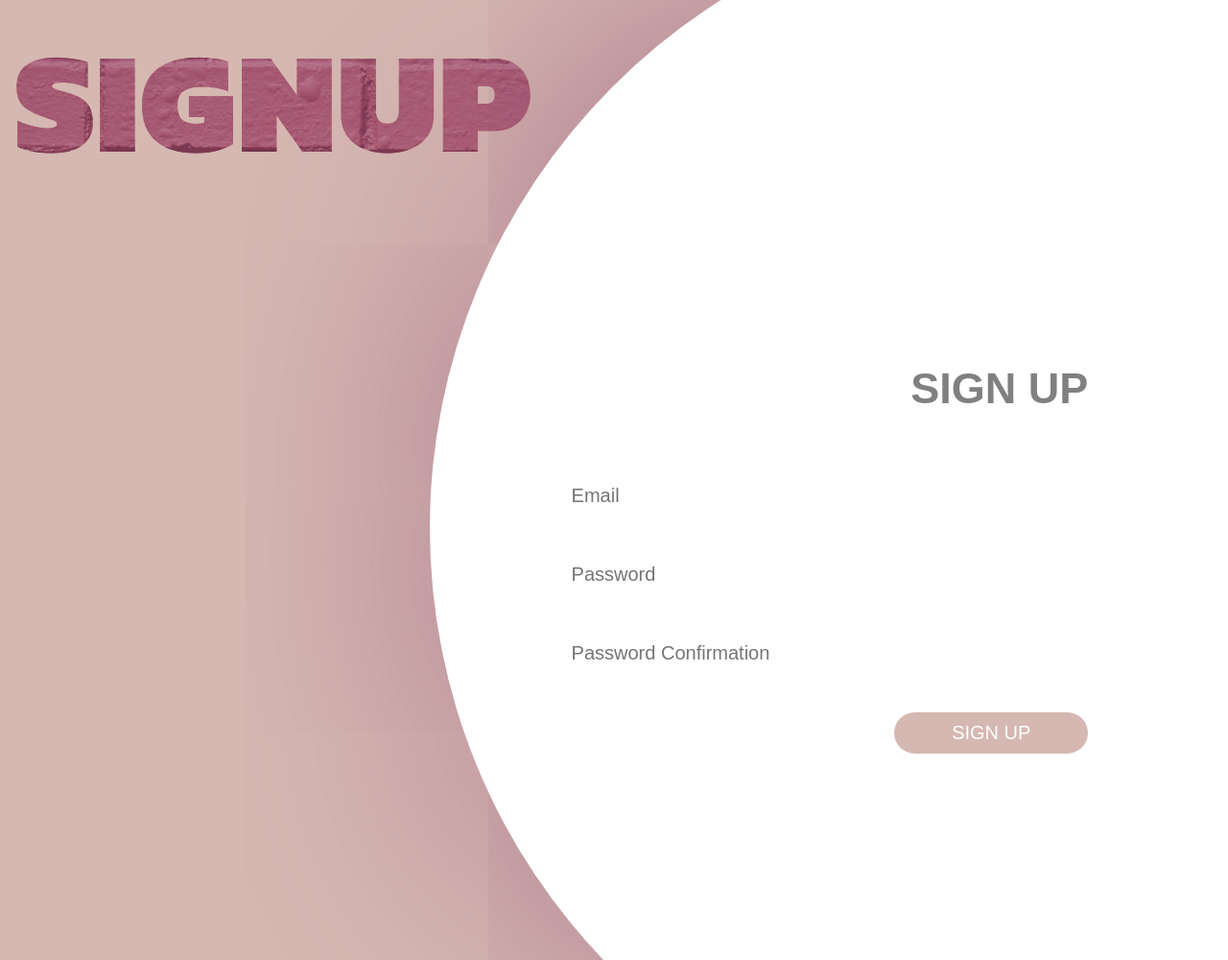
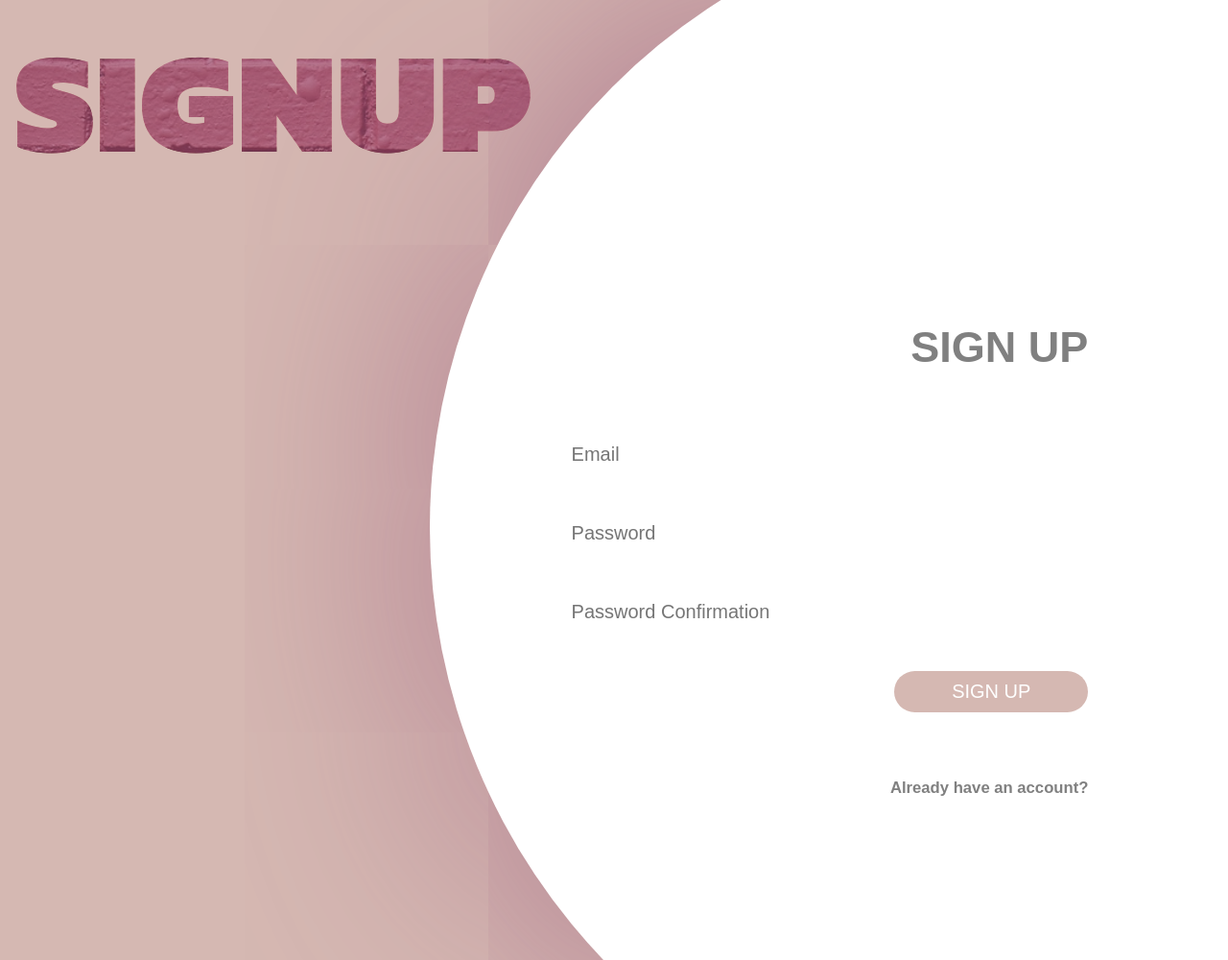
Before and after one commit to var-co-jp/hackathon-begginers-sample, a Flask app: page /signup in a window 1280 px wide. Shown: the whole page at 96% size. Run offline with Flask 2, Linux system fonts and the light colour scheme; some web fonts are replaced.

Commit message:
[add] ログイン、サインアップ ページにリンク追加

```diff
--- a/static/css/base.css
+++ b/static/css/base.css
@@ -41,6 +41,10 @@ textarea {
 
 li {
   list-style: none;
+}
+
+a {
+  text-decoration: none;
 }
 
 input:hover,
--- a/static/css/registration.css
+++ b/static/css/registration.css
@@ -76,9 +76,11 @@
   margin-bottom: 10px;
   line-height: 70px;
   width: 100%;
+  padding-bottom: 1px;
 }
 
 .registration-form input:hover {
+  padding-bottom: 0;
   border-bottom: 1px lightgrey solid;
 }
 
@@ -88,6 +90,20 @@
 
 button {
   margin-right: 0;
+}
+
+.switch-register-mode {
+  color: grey;
+  line-height: 45px;
+  font-size: smaller;
+  margin-top: 2rem;
+  padding-bottom: 1px;
+}
+
+.switch-register-mode:hover {
+  color: var(--carbon);
+  border-bottom: 1px solid var(--carbon);
+  padding-bottom: 0;
 }
 
 @media only screen and (min-width: 640px) and (max-width: 1023px) {
--- a/templates/registration/login.html
+++ b/templates/registration/login.html
@@ -10,6 +10,7 @@
         <input type="text" placeholder="Email" />
         <input type="password" placeholder="Password" />
         <button class="green">LOG IN</button>
+        <a class="switch-register-mode" href="#">Already have an account?</a>
       </form>
     </div>
   </div>
--- a/templates/registration/signup.html
+++ b/templates/registration/signup.html
@@ -11,6 +11,7 @@
         <input type="password" placeholder="Password" />
         <input type="password" placeholder="Password Confirmation" />
         <button class="pink">SIGN UP</button>
+        <a class="switch-register-mode" href="#">Already have an account?</a>
       </form>
     </div>
   </div>
```
